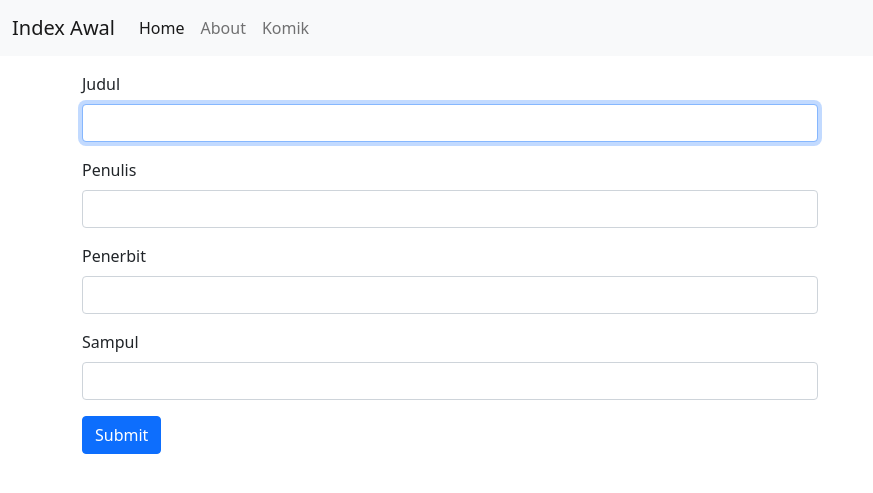
After one commit to Basreng27/Ci-4, a CodeIgniter 4 app: template app/Views/pages/create_komik.php in a window 1280 px wide. The commit adds this page. Shown: the top 493 px of the page, without its empty margins (0-873 px from the left). Run offline with PHP 8.4 and a stand-in for CodeIgniter, Linux system fonts and the light colour scheme; the template is opened without the code that fills it, so the values that code supplies are empty; some libraries are stand-ins or nearby versions.

Commit message:
Belajar 8

```diff
--- a/app/Config/Routes.php
+++ b/app/Config/Routes.php
@@ -42,7 +42,9 @@ $routes->get('/home', 'Pages::Home');
 $routes->get('/about', 'Pages::About');
 $routes->get('/komik', 'Komik::index');
 //untuk mendapatkan isi dari field slug (sama seperti get id)
+$routes->get('/komik/create', 'Komik::Create');
 $routes->get('/komik/(:segment)', 'Komik::Detail/$1'); //segment agar "/" tidak terbawa
+$routes->post('/komik/save', 'Komik::Save'); //menggunakan post untuk kirim data
 
 /*
  * --------------------------------------------------------------------
--- a/app/Models/Komik_Model.php
+++ b/app/Models/Komik_Model.php
@@ -9,6 +9,7 @@ class Komik_Model extends Model
     protected $table = 'komik'; //nama table di database
     protected $primaryKey = 'id'; //default nya id tapi jika di databasenya beda maka isikan seperti yang ada di database
     protected $useTimestamps = true; //untuk create_at dan update_at
+    protected $allowedFields = ['judul', 'slug', 'penulis', 'penerbit', 'sampul']; //data yang hanya bisa di isi oleh user / inputan
 
     public function GetKomik($slug = false)
     {
--- /dev/null
+++ b/app/Views/pages/create_komik.php
@@ -0,0 +1,45 @@
+<?= $this->extend('static/template'); ?>
+
+<?= $this->section('content'); ?>
+<div class="container">
+    <div class="row">
+        <div class="col-8">
+            <h2 class="my-3"><?= $title; ?></h2>
+
+            <form action="/komik/save" method="POST">
+                <?= csrf_field(); //agar hanya di input di form ini saja
+                ?>
+                <div class="mb-3">
+                    <label class="form-label">Judul</label>
+                    <input type="text" class="form-control" name="judul" required autofocus>
+                </div>
+                <!-- <div class="mb-3">
+                    <label class="form-label">Slug</label>
+                    <input type="text" class="form-control" name="slug" required>
+                </div> -->
+                <div class="mb-3">
+                    <label class="form-label">Penulis</label>
+                    <input type="text" class="form-control" name="penulis" required>
+                </div>
+                <div class="mb-3">
+                    <label class="form-label">Penerbit</label>
+                    <input type="text" class="form-control" name="penerbit" required>
+                </div>
+                <div class="mb-3">
+                    <label class="form-label">Sampul</label>
+                    <input type="text" class="form-control" name="sampul" required>
+                </div>
+                <!-- <div class="mb-3">
+                    <label class="form-label">Created</label>
+                    <input type="text" class="form-control" name="created_at" required>
+                </div>
+                <div class="mb-3">
+                    <label class="form-label">Update</label>
+                    <input type="text" class="form-control" name="updated_at" required>
+                </div> -->
+                <button type="submit" class="btn btn-primary">Submit</button>
+            </form>
+        </div>
+    </div>
+</div>
+<?= $this->endSection(); ?>
```
Also changed, not shown: app/Controllers/Komik.php (+35 -0 lines), app/Views/pages/komik.php (+8 -1 lines), public/gambar/Overlord.jpg (deleted).
